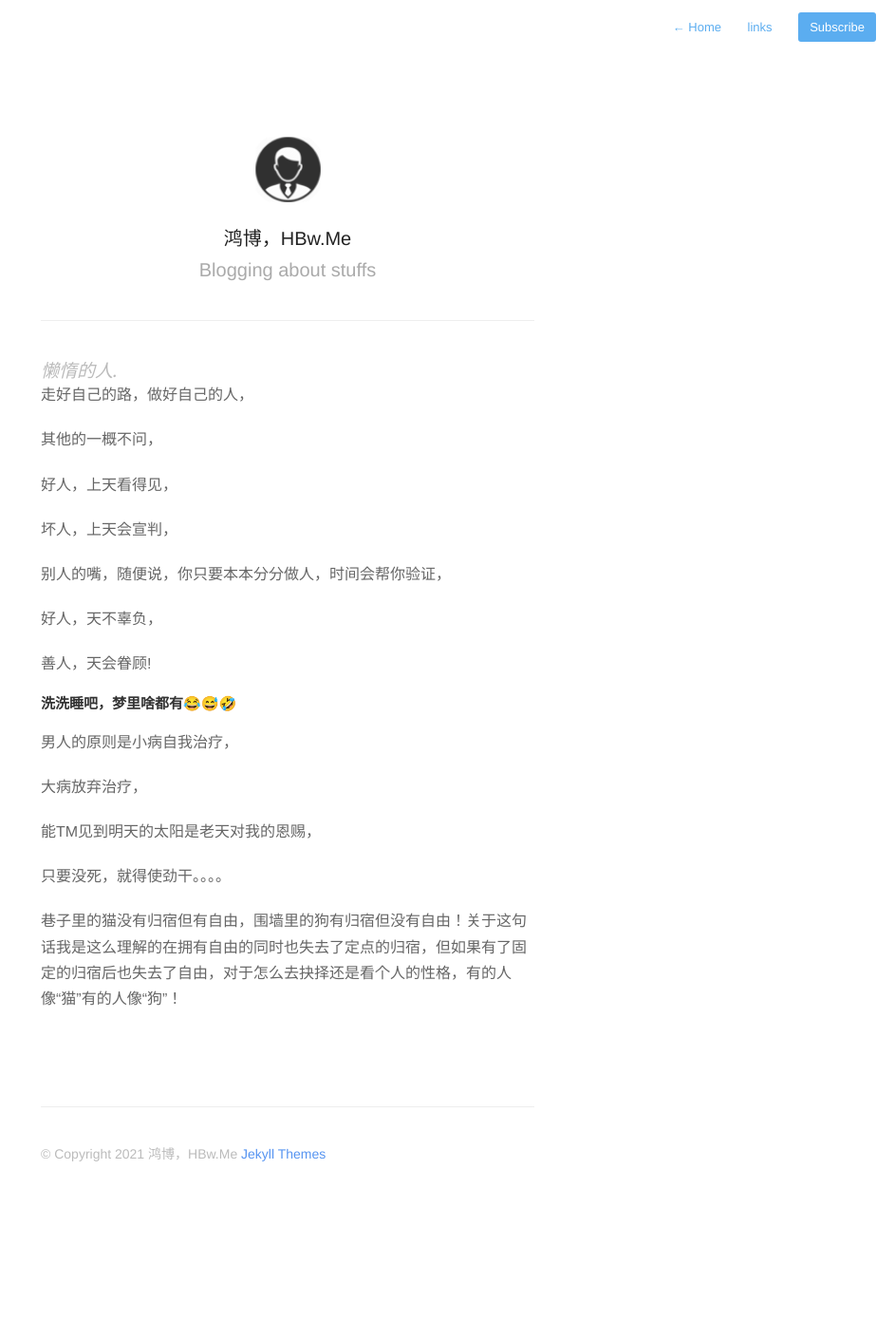
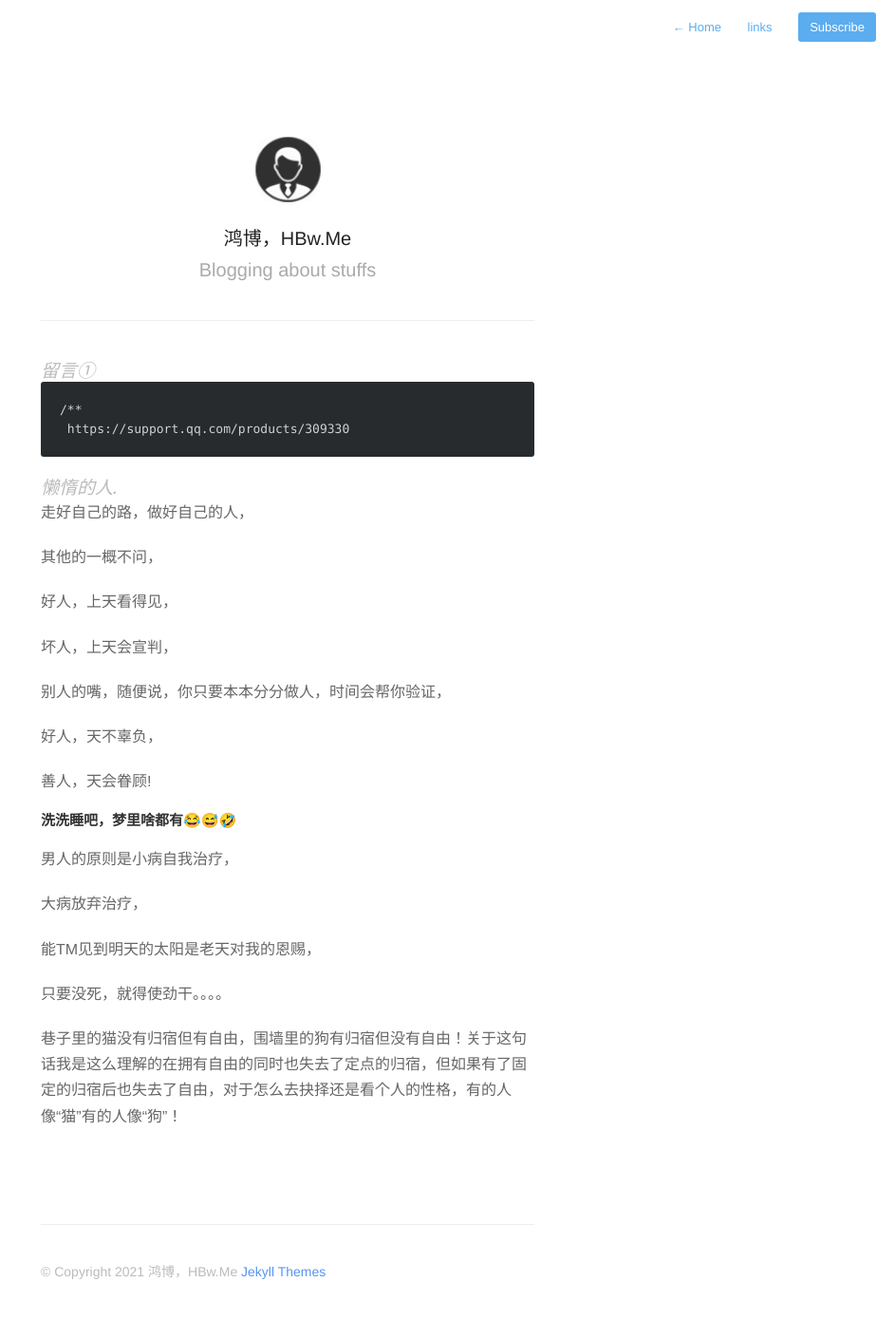
Before and after one commit to YiPianYe/icp, a Jekyll site: the page built from about.md, in a window 1280 px wide. Shown: the whole page at 95% size, without its empty margins (337-1280 px from the left). Built offline with Jekyll 4.4.1, drawn with Linux system fonts in a browser that asks for light colours; comment, search, counter and statistics services are not loaded; before the commit the page ends 1266 px from its top, so only the background shows below that.

Commit message:
Update about.md

````diff
--- a/about.md
+++ b/about.md
@@ -4,6 +4,11 @@ permalink: about/
 profile: true
 ---
 
+## 留言①
+``` html
+/**
+ https://support.qq.com/products/309330
+```
 ## 懒惰的人.
 
 走好自己的路，做好自己的人，
````
